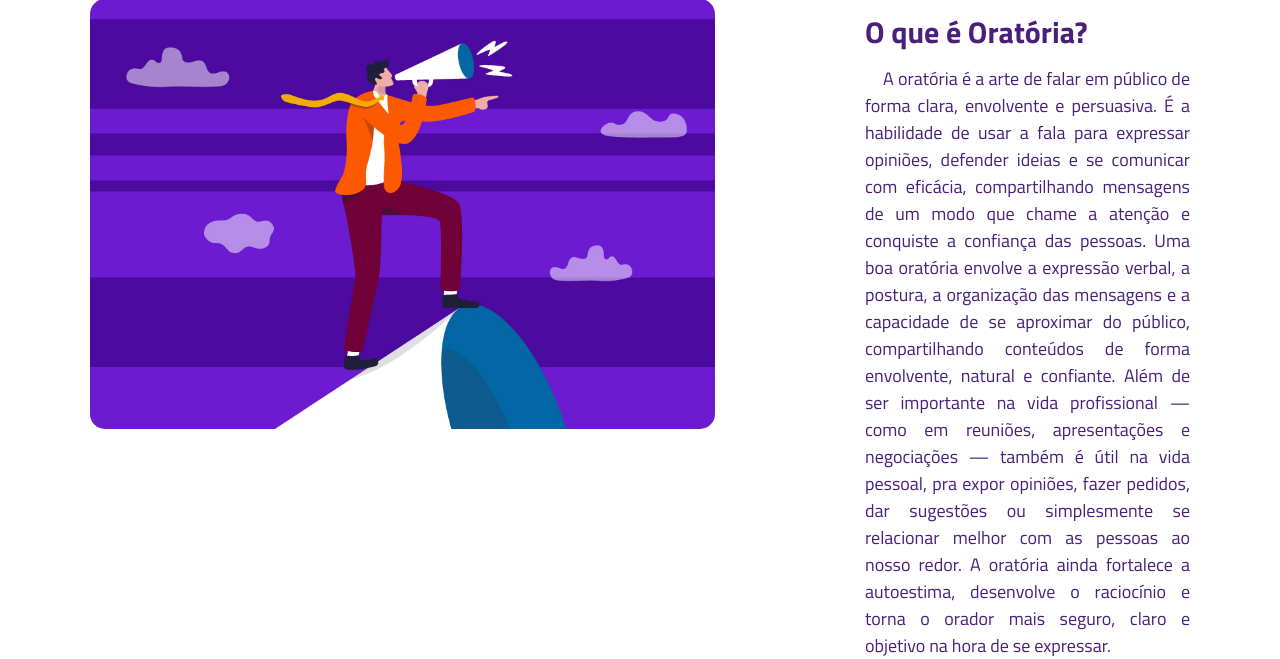
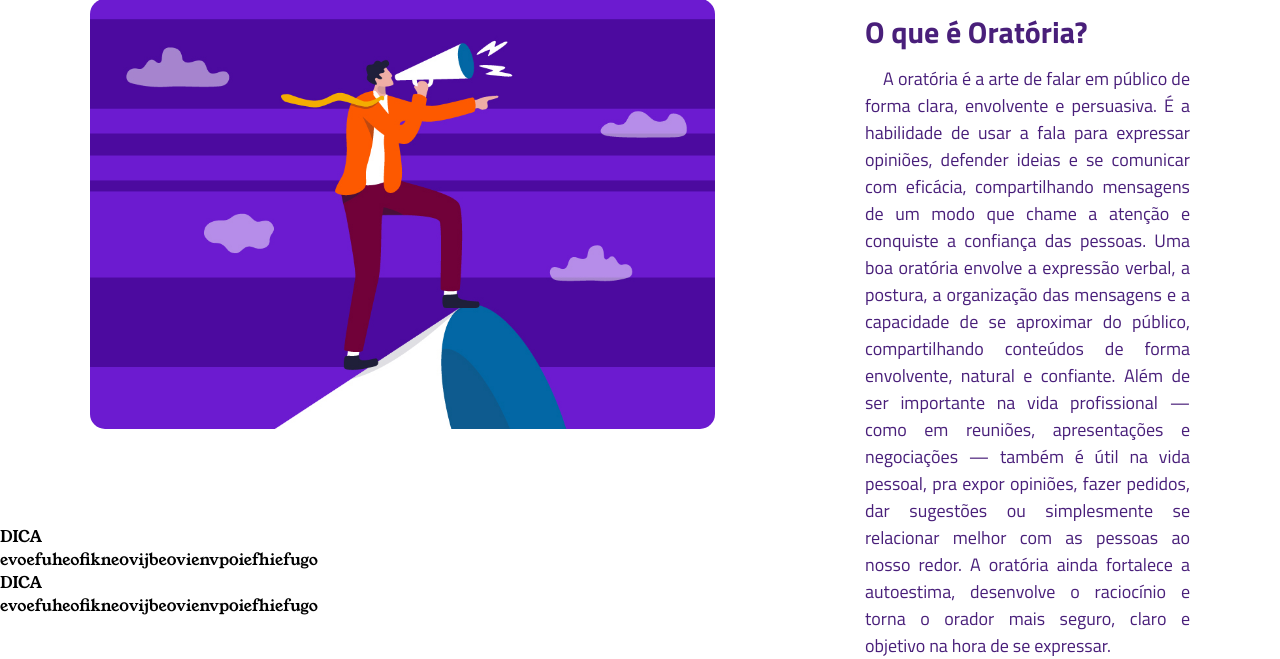
Before and after one commit to duduusxz/fala.i, a Flask app: page /inicio in a window 1280 px wide; the page is wider, and only the part inside the window is pictured. Shown: the part 1049-1708 px from the top of that part. Run offline with Flask 3, Linux system fonts and the light colour scheme; some libraries are stand-ins or nearby versions.

Commit message:
Alterando caminho de páginas

```diff
--- a/TCC-CHATBOT/controller/templates/PaginaInicial/PaginaInicial.html
+++ b/TCC-CHATBOT/controller/templates/PaginaInicial/PaginaInicial.html
@@ -9,7 +9,7 @@
     <link href="https://fonts.googleapis.com/css2?family=Titillium+Web:ital,wght@0,200;0,300;0,400;0,600;0,700;0,900;1,200;1,300;1,400;1,600;1,700&family=Young+Serif&display=swap" rel="stylesheet"> <!--Bibliotecas para fontes-->
     <link rel="shortcut icon" href="Images/Captura_de_tela_2025-03-14_174727-removebg-preview.png" type="image/x-icon">
     <link rel="stylesheet" href="https://cdnjs.cloudflare.com/ajax/libs/font-awesome/6.5.0/css/all.min.css">
-    <link rel="stylesheet" href="{{ url_for('static', filename='PaginaInicial.css') }}">
+    <link rel="stylesheet" href="{{ url_for('static', filename='PaginaInicial/PaginaInicial.css') }}">
     <link rel="shortcut icon" href="{{ url_for('static', filename='img/logo.png') }}" type="image/x-icon">
     <script src="digitação.js"></script>
     <link rel="preconnect" href="https://fonts.googleapis.com">
@@ -108,17 +108,32 @@
         </div>
     </section>
 
-    <div vw class="enabled">
-        <div vw-access-button class="active"></div>
-            <div vw-plugin-wrapper>
-                <div class="vw-plugin-top-wrapper"></div>
+    <section class="sessao-dicas">
+        <div class="container-dicas">
+            <div class="dica">
+                <div class="dica-interior">DICA</div>
+                <div class="dica-exterior">evoefuheofikne0vijbe0vienvp0iefhiefugo</div>
             </div>
+
+            <div class="dica">
+                <div class="dica-interior">DICA</div>
+                <div class="dica-exterior">evoefuheofikne0vijbe0vienvp0iefhiefugo</div>
+            </div>
+        </div>
+    </section>
+
+        <div vw class="enabled">
+            <div vw-access-button class="active"></div>
+                <div vw-plugin-wrapper>
+                    <div class="vw-plugin-top-wrapper"></div>
+                </div>
         </div>
 
         <script src="https://vlibras.gov.br/app/vlibras-plugin.js"></script>
+
         <script>
         new window.VLibras.Widget('https://vlibras.gov.br/app');
-</script>
+        </script>
 
 
 </body>
```
Also changed, not shown: TCC-CHATBOT/controller/templates/PaginaAgenda/PaginaAgenda.html (+15 -2 lines), TCC-CHATBOT/controller/templates/PaginaChatbot/PaginaChatbot.html (+14 -1 lines), TCC-CHATBOT/controller/templates/PaginaConta/PaginaConta.html (+13 -2 lines), TCC-CHATBOT/controller/templates/PaginaLogin/PaginaLogin.html (+15 -2 lines), TCC-CHATBOT/controller/templates/PaginaTermos/PaginaTermos.html (+14 -1 lines), TCC-CHATBOT/controller/database.db, TCC-CHATBOT/controller/libras.py (deleted), TCC-CHATBOT/controller/static/PaginaAgenda/PaginaAgenda.css (renamed from TCC-CHATBOT/controller/static/PaginaAgenda.css), TCC-CHATBOT/controller/static/PaginaAgenda/PaginaAgenda.js (renamed from TCC-CHATBOT/controller/static/PaginaAgenda.js), TCC-CHATBOT/controller/static/PaginaChatbot/PaginaChatbot.css (renamed from TCC-CHATBOT/controller/static/PaginaChatbot.css), TCC-CHATBOT/controller/static/PaginaConta/PaginaConta.css (renamed from TCC-CHATBOT/controller/static/PaginaConta.css), TCC-CHATBOT/controller/static/PaginaConta/PaginaConta.js (renamed from TCC-CHATBOT/controller/static/PaginaConta.js), TCC-CHATBOT/controller/static/PaginaInicial/PaginaInicial.css (renamed from TCC-CHATBOT/controller/static/PaginaInicial.css), TCC-CHATBOT/controller/static/PaginaLogin/PaginaLogin.css (renamed from TCC-CHATBOT/controller/static/PaginaLogin.css), 2 more files.
